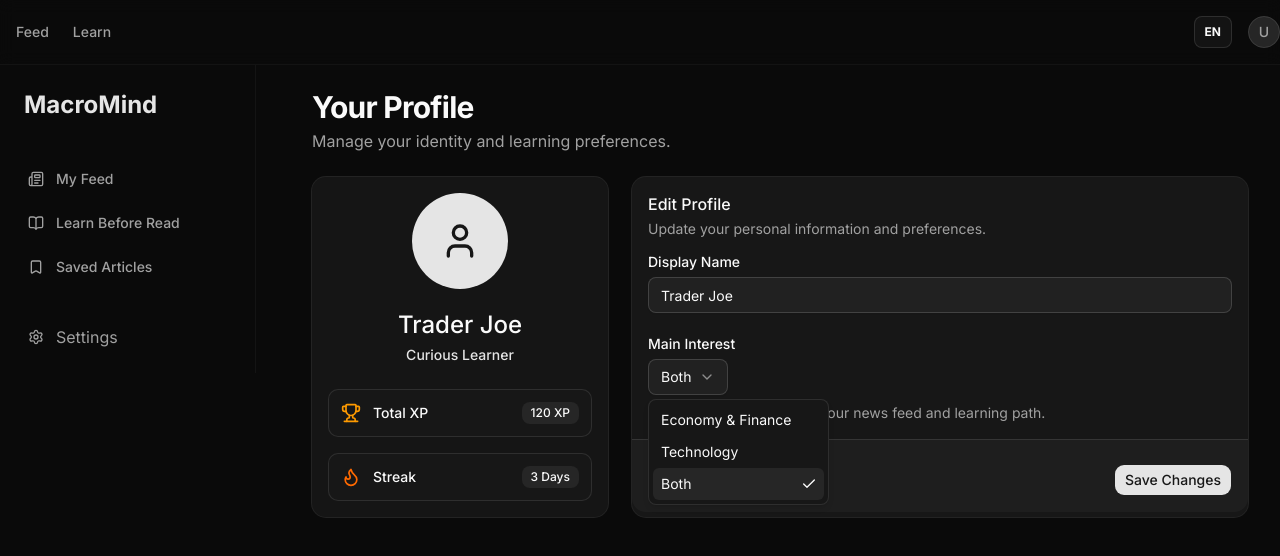
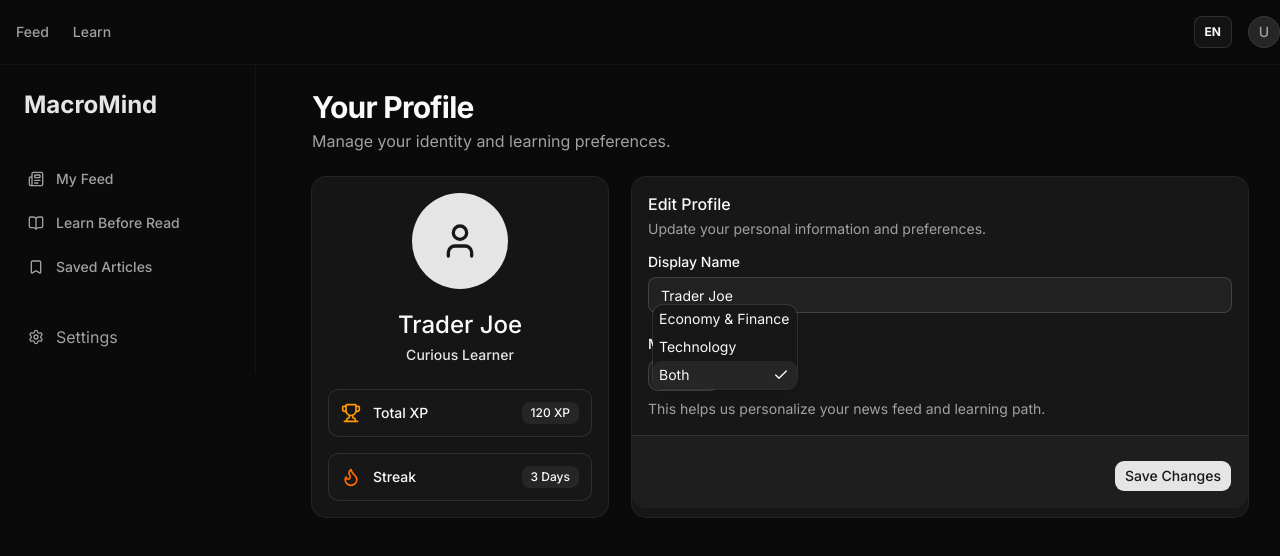
Before and after one commit to pradityamw/macromind, a Next.js app: page /profile in a window 1280 px wide. Both pictures are taken after a click on the button "Both". Shown: the top 556 px of the page. Built offline with nearby package versions, Linux system fonts and the light colour scheme.

Commit message:
Add missing ShadCN components

```diff
--- /dev/null
+++ b/src/components/ui/select.tsx
@@ -0,0 +1,201 @@
+"use client"
+
+import * as React from "react"
+import { Select as SelectPrimitive } from "@base-ui/react/select"
+
+import { cn } from "@/lib/utils"
+import { ChevronDownIcon, CheckIcon, ChevronUpIcon } from "lucide-react"
+
+const Select = SelectPrimitive.Root
+
+function SelectGroup({ className, ...props }: SelectPrimitive.Group.Props) {
+  return (
+    <SelectPrimitive.Group
+      data-slot="select-group"
+      className={cn("scroll-my-1 p-1", className)}
+      {...props}
+    />
+  )
+}
+
+function SelectValue({ className, ...props }: SelectPrimitive.Value.Props) {
+  return (
+    <SelectPrimitive.Value
+      data-slot="select-value"
+      className={cn("flex flex-1 text-left", className)}
+      {...props}
+    />
+  )
+}
+
+function SelectTrigger({
+  className,
+  size = "default",
+  children,
+  ...props
+}: SelectPrimitive.Trigger.Props & {
+  size?: "sm" | "default"
+}) {
+  return (
+    <SelectPrimitive.Trigger
+      data-slot="select-trigger"
+      data-size={size}
+      className={cn(
+        "flex w-fit items-center justify-between gap-1.5 rounded-lg border border-input bg-transparent py-2 pr-2 pl-2.5 text-sm whitespace-nowrap transition-colors outline-none select-none focus-visible:border-ring focus-visible:ring-3 focus-visible:ring-ring/50 disabled:cursor-not-allowed disabled:opacity-50 aria-invalid:border-destructive aria-invalid:ring-3 aria-invalid:ring-destructive/20 data-placeholder:text-muted-foreground data-[size=default]:h-8 data-[size=sm]:h-7 data-[size=sm]:rounded-[min(var(--radius-md),10px)] *:data-[slot=select-value]:line-clamp-1 *:data-[slot=select-value]:flex *:data-[slot=select-value]:items-center *:data-[slot=select-value]:gap-1.5 dark:bg-input/30 dark:hover:bg-input/50 dark:aria-invalid:border-destructive/50 dark:aria-invalid:ring-destructive/40 [&_svg]:pointer-events-none [&_svg]:shrink-0 [&_svg:not([class*='size-'])]:size-4",
+        className
+      )}
+      {...props}
+    >
+      {children}
+      <SelectPrimitive.Icon
+        render={
+          <ChevronDownIcon className="pointer-events-none size-4 text-muted-foreground" />
+        }
+      />
+    </SelectPrimitive.Trigger>
+  )
+}
+
+function SelectContent({
+  className,
+  children,
+  side = "bottom",
+  sideOffset = 4,
+  align = "center",
+  alignOffset = 0,
+  alignItemWithTrigger = true,
+  ...props
+}: SelectPrimitive.Popup.Props &
+  Pick<
+    SelectPrimitive.Positioner.Props,
+    "align" | "alignOffset" | "side" | "sideOffset" | "alignItemWithTrigger"
+  >) {
+  return (
+    <SelectPrimitive.Portal>
+      <SelectPrimitive.Positioner
+        side={side}
+        sideOffset={sideOffset}
+        align={align}
+        alignOffset={alignOffset}
+        alignItemWithTrigger={alignItemWithTrigger}
+        className="isolate z-50"
+      >
+        <SelectPrimitive.Popup
+          data-slot="select-content"
+          data-align-trigger={alignItemWithTrigger}
+          className={cn("relative isolate z-50 max-h-(--available-height) w-(--anchor-width) min-w-36 origin-(--transform-origin) overflow-x-hidden overflow-y-auto rounded-lg bg-popover text-popover-foreground shadow-md ring-1 ring-foreground/10 duration-100 data-[align-trigger=true]:animate-none data-[side=bottom]:slide-in-from-top-2 data-[side=inline-end]:slide-in-from-left-2 data-[side=inline-start]:slide-in-from-right-2 data-[side=left]:slide-in-from-right-2 data-[side=right]:slide-in-from-left-2 data-[side=top]:slide-in-from-bottom-2 data-open:animate-in data-open:fade-in-0 data-open:zoom-in-95 data-closed:animate-out data-closed:fade-out-0 data-closed:zoom-out-95", className )}
+          {...props}
+        >
+          <SelectScrollUpButton />
+          <SelectPrimitive.List>{children}</SelectPrimitive.List>
+          <SelectScrollDownButton />
+        </SelectPrimitive.Popup>
+      </SelectPrimitive.Positioner>
+    </SelectPrimitive.Portal>
+  )
+}
+
+function SelectLabel({
+  className,
+  ...props
+}: SelectPrimitive.GroupLabel.Props) {
+  return (
+    <SelectPrimitive.GroupLabel
+      data-slot="select-label"
+      className={cn("px-1.5 py-1 text-xs text-muted-foreground", className)}
+      {...props}
+    />
+  )
+}
+
+function SelectItem({
+  className,
+  children,
+  ...props
+}: SelectPrimitive.Item.Props) {
+  return (
+    <SelectPrimitive.Item
+      data-slot="select-item"
+      className={cn(
+        "relative flex w-full cursor-default items-center gap-1.5 rounded-md py-1 pr-8 pl-1.5 text-sm outline-hidden select-none focus:bg-accent focus:text-accent-foreground not-data-[variant=destructive]:focus:**:text-accent-foreground data-disabled:pointer-events-none data-disabled:opacity-50 [&_svg]:pointer-events-none [&_svg]:shrink-0 [&_svg:not([class*='size-'])]:size-4 *:[span]:last:flex *:[span]:last:items-center *:[span]:last:gap-2",
+        className
+      )}
+      {...props}
+    >
+      <SelectPrimitive.ItemText className="flex flex-1 shrink-0 gap-2 whitespace-nowrap">
+        {children}
+      </SelectPrimitive.ItemText>
+      <SelectPrimitive.ItemIndicator
+        render={
+          <span className="pointer-events-none absolute right-2 flex size-4 items-center justify-center" />
+        }
+      >
+        <CheckIcon className="pointer-events-none" />
+      </SelectPrimitive.ItemIndicator>
+    </SelectPrimitive.Item>
+  )
+}
+
+function SelectSeparator({
+  className,
+  ...props
+}: SelectPrimitive.Separator.Props) {
+  return (
+    <SelectPrimitive.Separator
+      data-slot="select-separator"
+      className={cn("pointer-events-none -mx-1 my-1 h-px bg-border", className)}
+      {...props}
+    />
+  )
+}
+
+function SelectScrollUpButton({
+  className,
+  ...props
+}: React.ComponentProps<typeof SelectPrimitive.ScrollUpArrow>) {
+  return (
+    <SelectPrimitive.ScrollUpArrow
+      data-slot="select-scroll-up-button"
+      className={cn(
+        "top-0 z-10 flex w-full cursor-default items-center justify-center bg-popover py-1 [&_svg:not([class*='size-'])]:size-4",
+        className
+      )}
+      {...props}
+    >
+      <ChevronUpIcon
+      />
+    </SelectPrimitive.ScrollUpArrow>
+  )
+}
+
+function SelectScrollDownButton({
+  className,
+  ...props
+}: React.ComponentProps<typeof SelectPrimitive.ScrollDownArrow>) {
+  return (
+    <SelectPrimitive.ScrollDownArrow
+      data-slot="select-scroll-down-button"
+      className={cn(
+        "bottom-0 z-10 flex w-full cursor-default items-center justify-center bg-popover py-1 [&_svg:not([class*='size-'])]:size-4",
+        className
+      )}
+      {...props}
+    >
+      <ChevronDownIcon
+      />
+    </SelectPrimitive.ScrollDownArrow>
+  )
+}
+
+export {
+  Select,
+  SelectContent,
+  SelectGroup,
+  SelectItem,
+  SelectLabel,
+  SelectScrollDownButton,
+  SelectScrollUpButton,
+  SelectSeparator,
+  SelectTrigger,
+  SelectValue,
+}
--- /dev/null
+++ b/src/components/ui/switch.tsx
@@ -0,0 +1,32 @@
+"use client"
+
+import { Switch as SwitchPrimitive } from "@base-ui/react/switch"
+
+import { cn } from "@/lib/utils"
+
+function Switch({
+  className,
+  size = "default",
+  ...props
+}: SwitchPrimitive.Root.Props & {
+  size?: "sm" | "default"
+}) {
+  return (
+    <SwitchPrimitive.Root
+      data-slot="switch"
+      data-size={size}
+      className={cn(
+        "peer group/switch relative inline-flex shrink-0 items-center rounded-full border border-transparent transition-all outline-none after:absolute after:-inset-x-3 after:-inset-y-2 focus-visible:border-ring focus-visible:ring-3 focus-visible:ring-ring/50 aria-invalid:border-destructive aria-invalid:ring-3 aria-invalid:ring-destructive/20 data-[size=default]:h-[18.4px] data-[size=default]:w-[32px] data-[size=sm]:h-[14px] data-[size=sm]:w-[24px] dark:aria-invalid:border-destructive/50 dark:aria-invalid:ring-destructive/40 data-checked:bg-primary data-unchecked:bg-input dark:data-unchecked:bg-input/80 data-disabled:cursor-not-allowed data-disabled:opacity-50",
+        className
+      )}
+      {...props}
+    >
+      <SwitchPrimitive.Thumb
+        data-slot="switch-thumb"
+        className="pointer-events-none block rounded-full bg-background ring-0 transition-transform group-data-[size=default]/switch:size-4 group-data-[size=sm]/switch:size-3 group-data-[size=default]/switch:data-checked:translate-x-[calc(100%-2px)] group-data-[size=sm]/switch:data-checked:translate-x-[calc(100%-2px)] dark:data-checked:bg-primary-foreground group-data-[size=default]/switch:data-unchecked:translate-x-0 group-data-[size=sm]/switch:data-unchecked:translate-x-0 dark:data-unchecked:bg-foreground"
+      />
+    </SwitchPrimitive.Root>
+  )
+}
+
+export { Switch }
```
